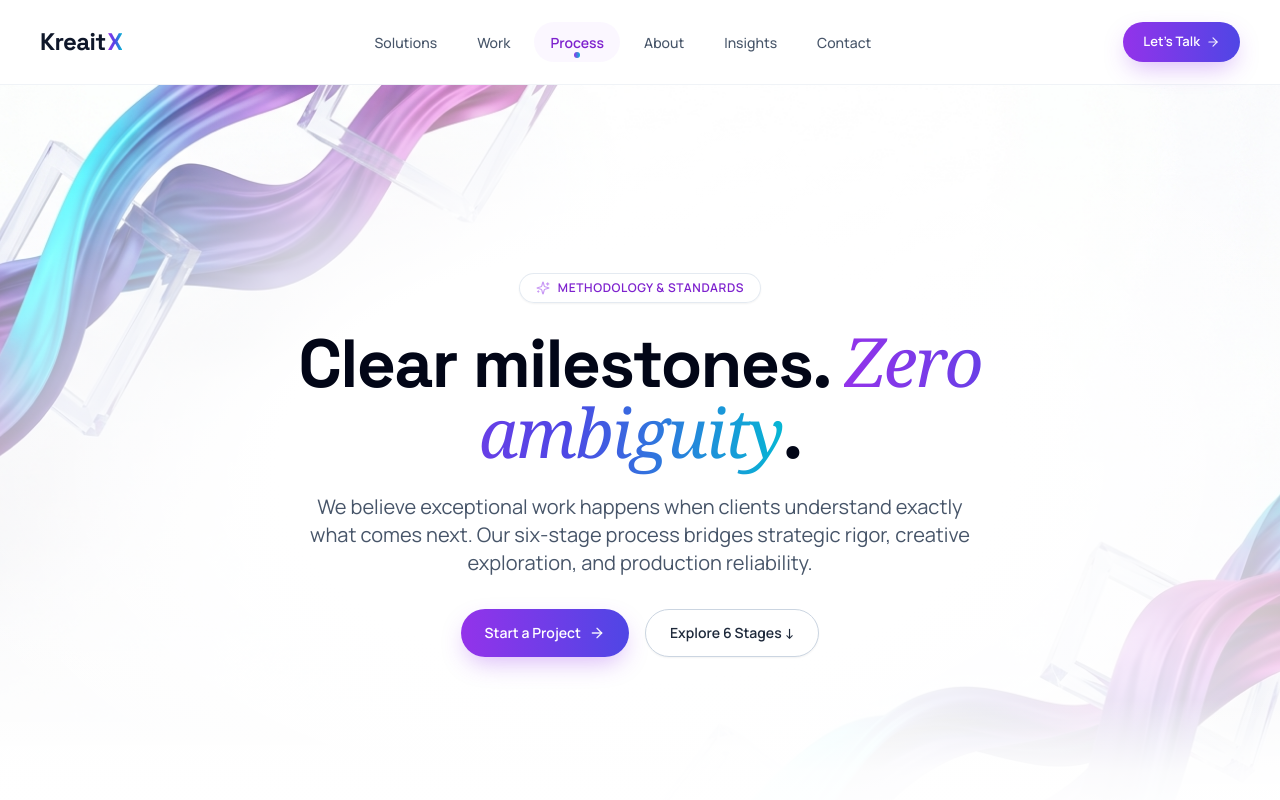
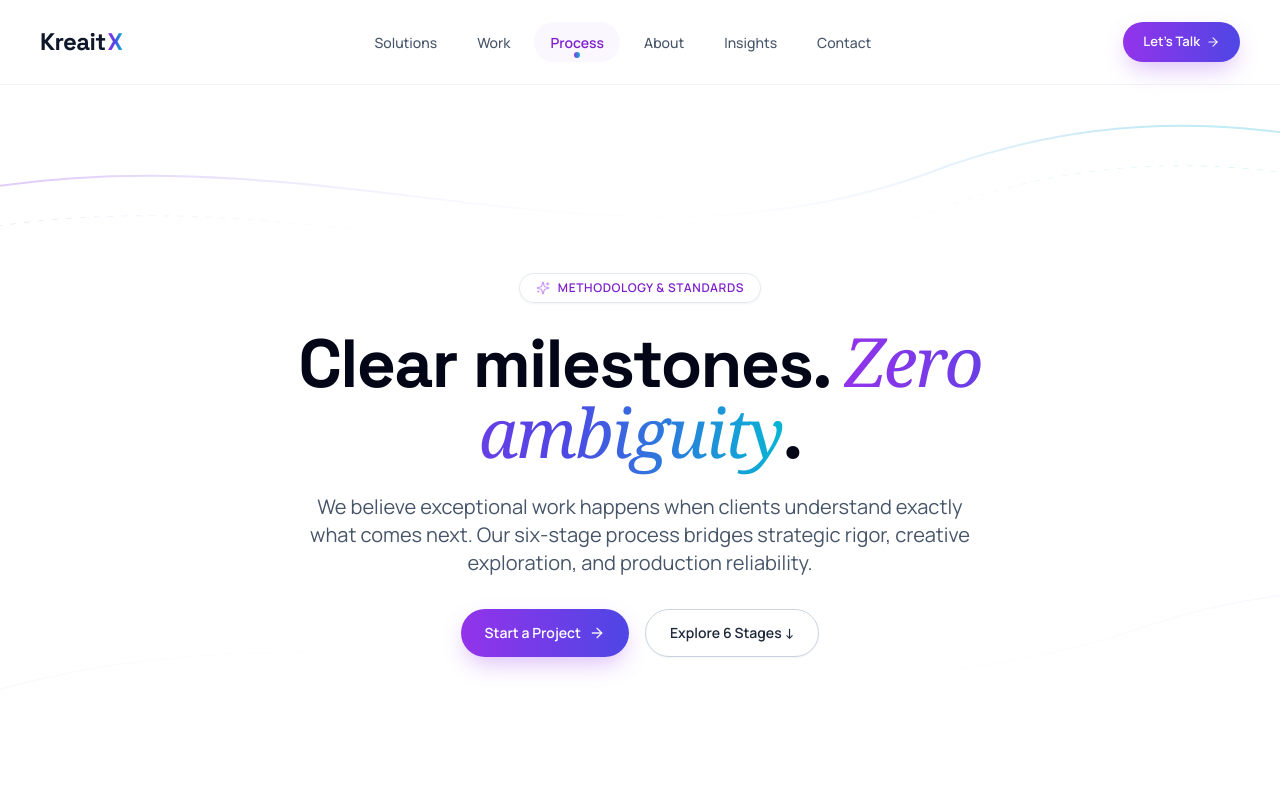
Before and after one commit to FaizaSami0007/KreaitX_By_Faiza, a Next.js app: page /process in a window 1280 px wide. Shown: the top 800 px of the page. Built offline with nearby package versions, Linux system fonts and the light colour scheme.

Commit message:
feat: implement unique organic wave and ambient glow hero background for Process page using exact Work colors

```diff
--- a/app/process/page.tsx
+++ b/app/process/page.tsx
@@ -18,24 +18,63 @@ export const metadata: Metadata = {
 export default function ProcessPage() {
   return (
     <>
-      {/* Process Page Hero with Uncrowded 3D Silk Artwork (Matching Work Page Color Theme) */}
+      {/* Process Page Hero with Bespoke Background (Exact Work Color Palette: Purple × Indigo × Cyan × Pink) */}
       <section className="relative overflow-hidden bg-white text-slate-900 min-h-[680px] lg:min-h-[760px] flex items-center justify-center py-20 lg:py-28 border-b border-slate-200/80">
-        {/* Custom 3D Silk Background Image - Uncrowded, airy center with vibrant framing */}
-        <div className="absolute inset-0 z-0 pointer-events-none select-none overflow-hidden">
-          <Image
-            src="/images/work-hero-custom-bg.jpg"
-            alt="KreaitX Disciplined Creative Technology Methodology"
-            fill
-            priority
-            sizes="100vw"
-            className="object-cover object-top sm:object-center select-none opacity-90"
-            quality={95}
-          />
-          {/* Luminous center softening to keep text 100% readable and uncrowded */}
-          <div className="absolute inset-0 bg-gradient-to-b from-white/20 via-white/50 to-white/95 pointer-events-none" />
-          <div className="absolute inset-0 bg-[radial-gradient(ellipse_at_center,white_40%,transparent_85%)] pointer-events-none" />
+        {/* Bespoke Process Background Design - Exact Work Color Theme */}
+        <div className="absolute inset-0 z-0 pointer-events-none select-none overflow-hidden bg-white" aria-hidden="true">
+          {/* 1. Flowing Ambient Glow Blobs in Exact Work Colors */}
+          <div className="absolute -top-28 -left-20 w-[580px] h-[580px] rounded-full bg-gradient-to-br from-purple-600/26 via-indigo-600/20 to-transparent blur-[110px] animate-blob-1" />
+          <div className="absolute -top-24 -right-20 w-[580px] h-[580px] rounded-full bg-gradient-to-bl from-cyan-400/28 via-sky-500/18 to-transparent blur-[115px] animate-blob-2" />
+          <div className="absolute -bottom-20 -left-16 w-[520px] h-[520px] rounded-full bg-gradient-to-tr from-pink-500/24 via-purple-500/16 to-transparent blur-[105px] animate-blob-3" />
+          <div className="absolute -bottom-20 -right-16 w-[540px] h-[540px] rounded-full bg-gradient-to-tl from-indigo-500/26 via-purple-600/18 to-cyan-400/14 blur-[110px]" />
 
-          {/* Seamless bottom fade into next section */}
+          {/* 2. Elegant Organic Flowing Wave Curves (Exact Work Gradients) */}
+          <svg className="absolute inset-0 w-full h-full opacity-60" xmlns="http://www.w3.org/2000/svg">
+            <defs>
+              <linearGradient id="processExactWorkGrad1" x1="0%" y1="0%" x2="100%" y2="0%">
+                <stop offset="0%" stopColor="#9333ea" stopOpacity="0.55" />
+                <stop offset="35%" stopColor="#6366f1" stopOpacity="0.45" />
+                <stop offset="70%" stopColor="#06b6d4" stopOpacity="0.5" />
+                <stop offset="100%" stopColor="#ec4899" stopOpacity="0.45" />
+              </linearGradient>
+              <linearGradient id="processExactWorkGrad2" x1="100%" y1="100%" x2="0%" y2="0%">
+                <stop offset="0%" stopColor="#06b6d4" stopOpacity="0.4" />
+                <stop offset="50%" stopColor="#8b5cf6" stopOpacity="0.35" />
+                <stop offset="100%" stopColor="#ec4899" stopOpacity="0.3" />
+              </linearGradient>
+            </defs>
+
+            {/* Top framing wave curve */}
+            <path
+              d="M -100,120 C 300,20 600,220 950,80 C 1300,-40 1500,160 1800,90"
+              fill="none"
+              stroke="url(#processExactWorkGrad1)"
+              strokeWidth="2"
+            />
+            {/* Soft secondary echo line */}
+            <path
+              d="M -100,160 C 300,60 600,260 950,120 C 1300,0 1500,200 1800,130"
+              fill="none"
+              stroke="url(#processExactWorkGrad1)"
+              strokeWidth="1"
+              strokeDasharray="6 8"
+              opacity="0.5"
+            />
+
+            {/* Bottom framing wave curve */}
+            <path
+              d="M -50,620 C 350,480 750,680 1150,540 C 1450,440 1650,600 1850,520"
+              fill="none"
+              stroke="url(#processExactWorkGrad2)"
+              strokeWidth="1.5"
+            />
+          </svg>
+
+          {/* 3. Luminous Central Softening to keep text 100% clear and uncrowded */}
+          <div className="absolute inset-0 bg-gradient-to-b from-white/10 via-white/50 to-white pointer-events-none" />
+          <div className="absolute inset-0 bg-[radial-gradient(ellipse_at_center,white_45%,transparent_85%)] pointer-events-none" />
+
+          {/* 4. Seamless bottom fade into next section */}
           <div className="absolute inset-x-0 bottom-0 h-24 sm:h-36 bg-gradient-to-t from-white via-white/80 to-transparent pointer-events-none" />
         </div>
 
```
